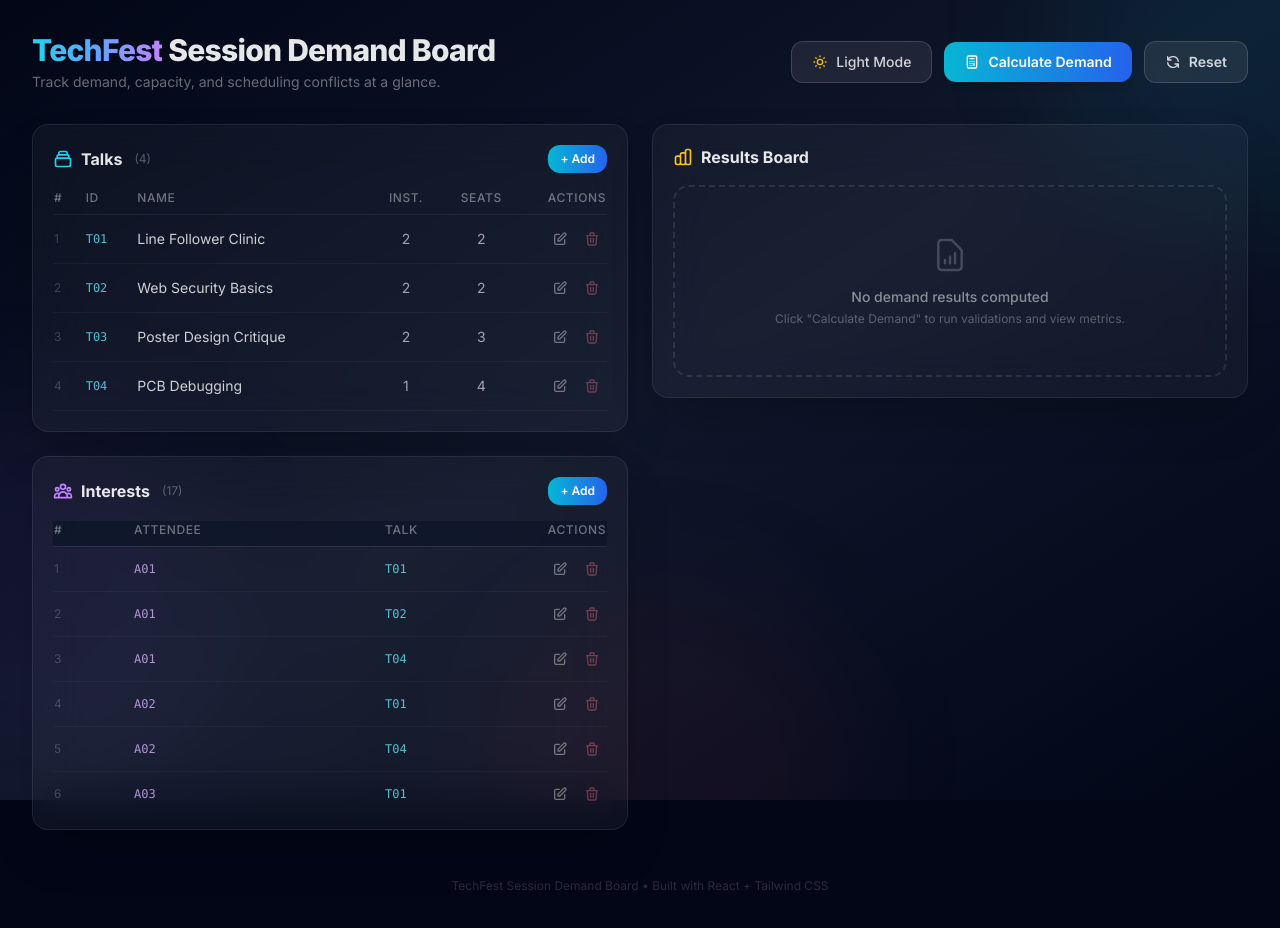
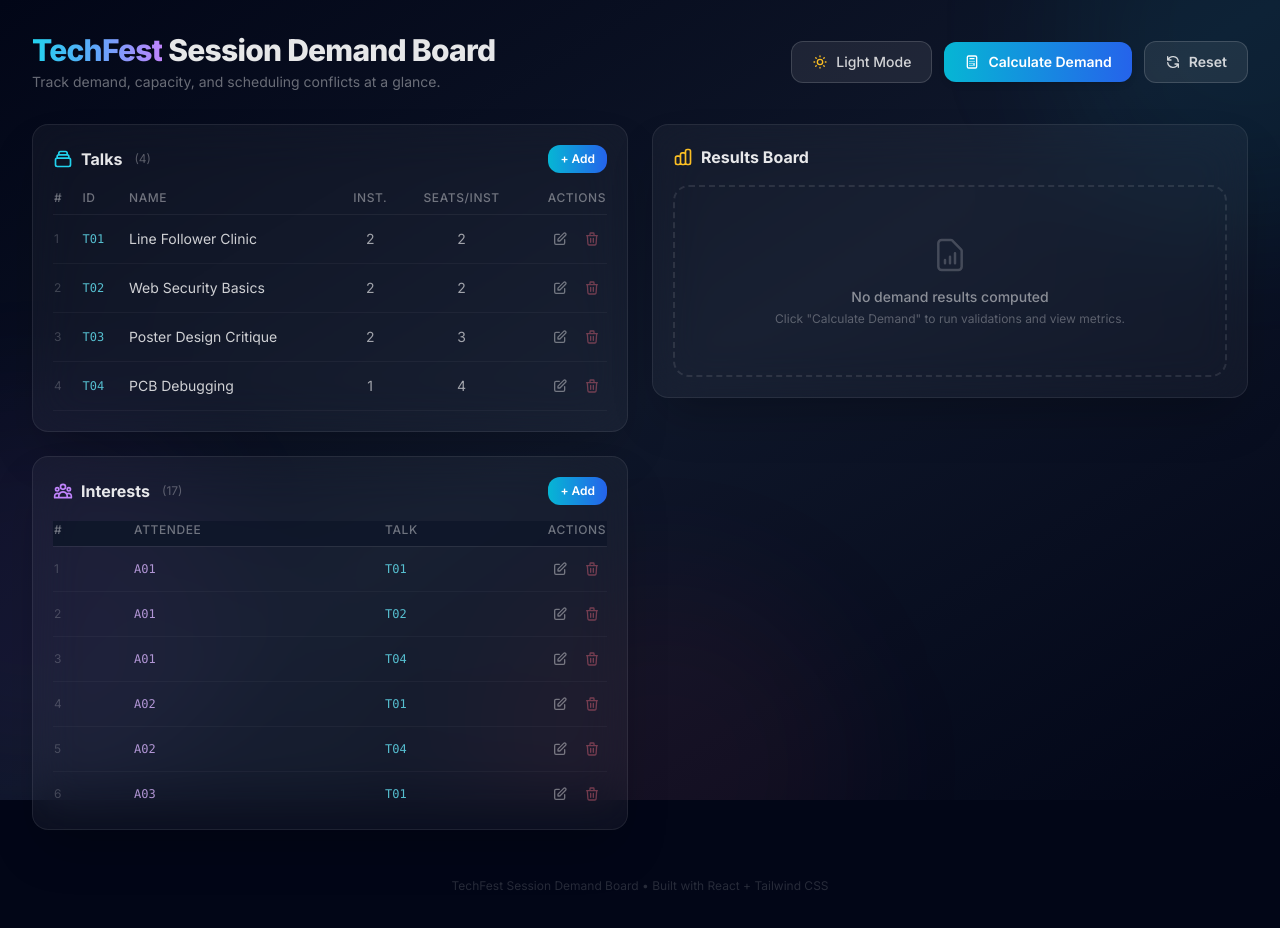
Before and after one commit to codervaruns/TechFest-Session-Demand-Board, a React (Vite) app: page / in a window 1280 px wide. Shown: the top 928 px of the page. Built offline with nearby package versions, Linux system fonts and the light colour scheme.

Commit message:
feat: update table header label from Seats to Seats/inst for clarity

```diff
--- a/src/App.jsx
+++ b/src/App.jsx
@@ -647,7 +647,7 @@
                       <th className="text-left pb-2 pr-3 font-medium">ID</th>
                       <th className="text-left pb-2 pr-3 font-medium">Name</th>
                       <th className="text-center pb-2 pr-3 font-medium">Inst.</th>
-                      <th className="text-center pb-2 pr-3 font-medium">Seats</th>
+                      <th className="text-center pb-2 pr-3 font-medium">Seats/inst</th>
                       <th className="text-right pb-2 font-medium w-20">Actions</th>
                     </tr>
                   </thead>
```
